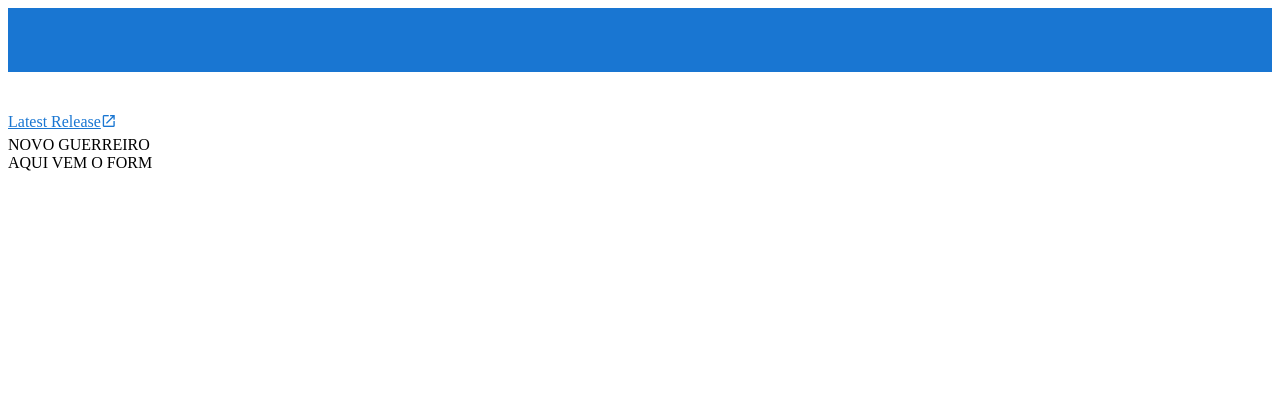
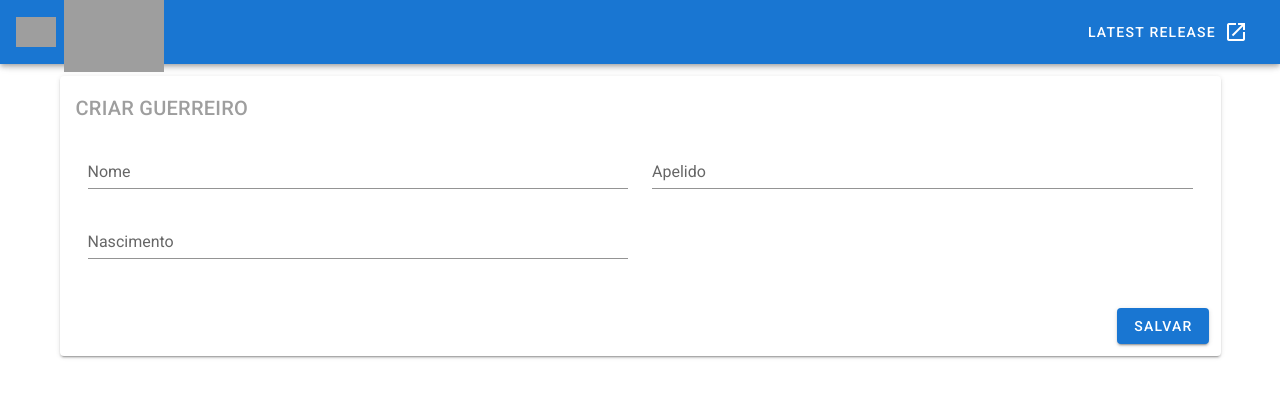
Before and after one commit to felipebiel/vue-knights, a Vue app: page /knight/add in a window 1280 px wide. Shown: the top 398 px of the page. Built offline with nearby package versions, Linux system fonts and the light colour scheme; grey boxes are pictures that could not be loaded.

Commit message:
new: Campos iniciais dee teste de forumlário

```diff
--- a/src/plugins/vuetify.js
+++ b/src/plugins/vuetify.js
@@ -1,6 +1,7 @@
 import Vue from 'vue';
 import Vuetify from 'vuetify'
 import 'material-design-icons-iconfont/dist/material-design-icons.css'
+import 'vuetify/dist/vuetify.min.css'
 
 Vue.use(Vuetify);
 
--- a/src/views/knightsForm/KnightsForm.html
+++ b/src/views/knightsForm/KnightsForm.html
@@ -1,8 +1,48 @@
 <v-card elevation="2">
     <v-card-title>
-        NOVO GUERREIRO
+        <div class="title font-weight-medium text-uppercase grey--text">
+            {{ !id ? 'criar' : 'editar' }} guerreiro
+        </div>
     </v-card-title>
     <v-card-text>
-        AQUI VEM O FORM
+        <form>
+            <v-layout wrap>
+                <v-flex xs12 sm6 px-3>
+                    <v-text-field v-model="form.name" :disabled="id" label="Nome" :error-messages='nameErrors'
+                        :loading="loading" required>
+                    </v-text-field>
+                    <div v-if="id" class="grey--text read-only">{{ readonly }}</div>
+                </v-flex>
+                <v-flex xs12 sm6 px-3>
+                    <v-text-field v-model="form.nickname" :disabled="id" label="Apelido" :error-messages='nameErrors'
+                        :loading="loading" required>
+                    </v-text-field>
+                    <div v-if="id" class="grey--text read-only">{{ readonly }}</div>
+                </v-flex>
+                <v-flex xs12 sm6 px-3>
+                    <v-menu v-model="menu" :close-on-content-click="false" :nudge-right="40"
+                        transition="scale-transition" offset-y min-width="290px">
+                        <template v-slot:activator="{ on, attrs }">
+                            <v-text-field v-model="form.date" label="Nascimento" readonly
+                                v-bind="attrs" v-on="on"></v-text-field>
+                        </template>
+                        <v-date-picker v-model="form.date" @input="menu2 = false"></v-date-picker>
+                    </v-menu>
+                </v-flex>
+            </v-layout>
+        </form>
     </v-card-text>
+    <v-card-actions class="px-3">
+        <v-layout wrap>
+            <v-flex xs12 sm12 md4>
+                <v-btn v-if="id" dark class="error my-1 custom-width" @click="">
+                    Remover
+                </v-btn>
+            </v-flex>
+            <v-spacer class="hidden-xs-only"></v-spacer>
+            <v-flex xs12 sm12 md8 class="text-xs-right">
+                <v-btn color="primary" @click="" :disabled="loading" class=" float-right my-1 ">Salvar </v-btn>
+            </v-flex>
+        </v-layout>
+    </v-card-actions>
 </v-card>
--- a/src/views/knightsForm/KnightsForm.js
+++ b/src/views/knightsForm/KnightsForm.js
@@ -1,3 +1,18 @@
 export default {
     name: 'KnightsForm',
+    props: ['id'],
+    data() {
+        return {
+            readonly: "Apenas leitura",
+            loading: false,
+            form : {},
+            menu: false,
+
+        }
+    },
+    computed: {
+        nameErrors() {
+            return []
+        }
+    },
 }
```
